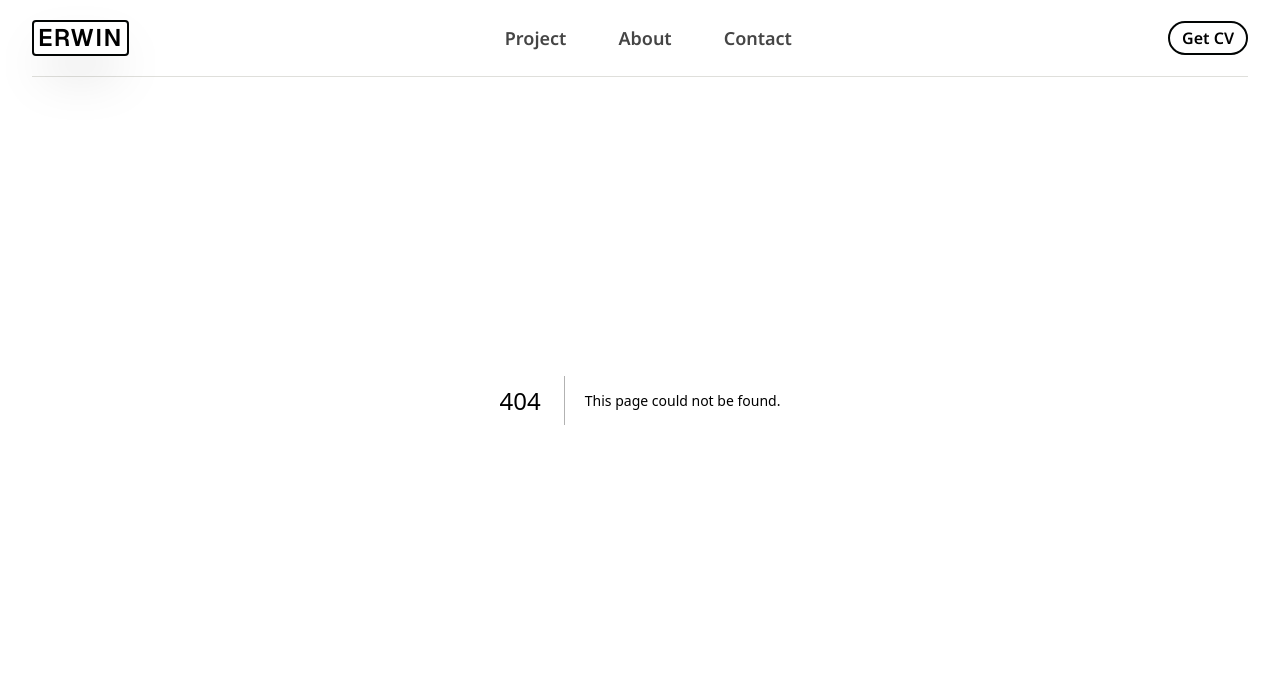
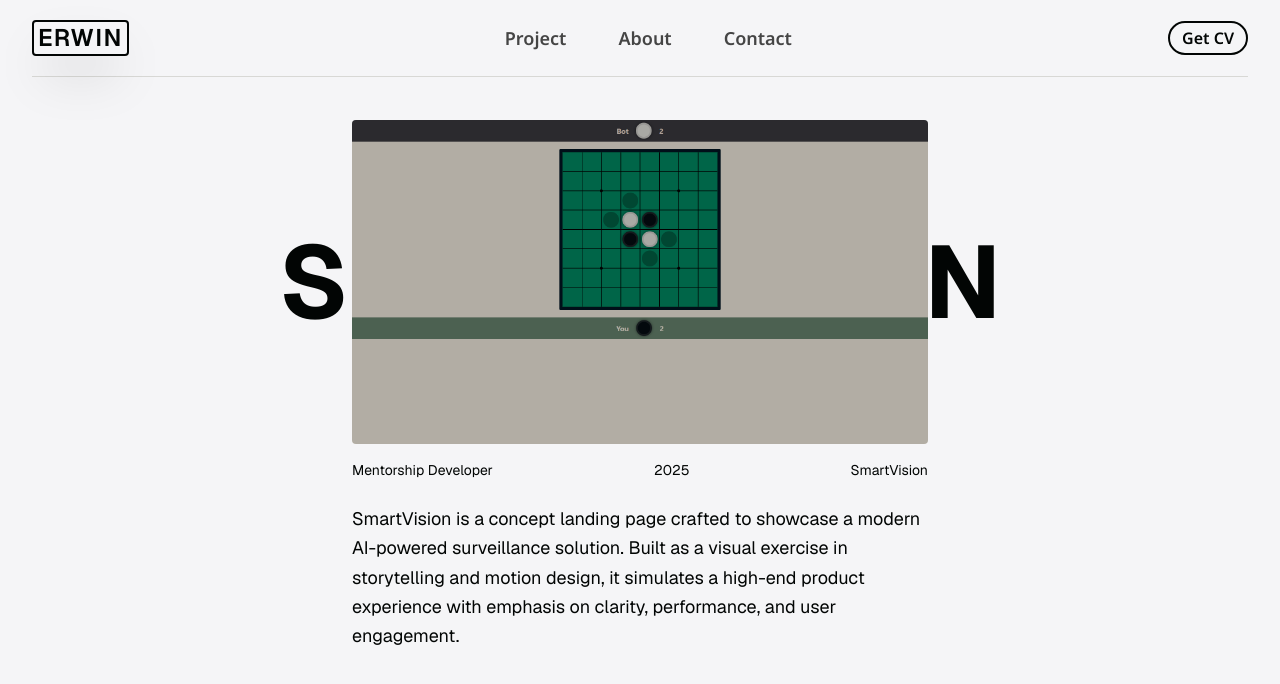
Before and after one commit to erwindggr/port, a Next.js app: page /basicpos in a window 1280 px wide. Before the commit this address had no page. Shown: the top 684 px of the page. Built offline with nearby package versions, Linux system fonts and the light colour scheme; a web font is replaced by a local one.

Commit message:
project detail

```diff
--- /dev/null
+++ b/src/app/basicpos/page.tsx
@@ -0,0 +1,45 @@
+import { detailedProjects } from "@/data/all";
+import Image from "next/image";
+
+export default function BasicPOS() {
+    const project = detailedProjects.find((p) => p.title === "SmartVision");
+
+    return (
+        <div className="w-full min-h-screen font-[family-name:var(--font-geist-sans)] px-6 sm:px-10">
+            {project ? (
+                <div className="max-w-xl mx-auto pt-30">
+                    {/* Title Overlay */}
+                    <div className="relative mb-4">
+                        <div className="aspect-[16/9] relative">
+                            <Image
+                                alt={project.title}
+                                src="/projects/othello-1.png"
+                                fill
+                                priority
+                                className="object-cover rounded-sm"
+                            />
+                            <div className="absolute inset-0 bg-black/30 rounded-sm" />
+                            <h1 className="absolute z-[-1] inset-0 flex justify-center items-center text-[clamp(2.5rem,8vw,9rem)] font-bold">
+                                {project.title.toUpperCase()}
+                            </h1>
+                        </div>
+                    </div>
+
+                    {/* Metadata (e.g. role, year, client) */}
+                    <div className="flex justify-between text-sm mb-6">
+                        <span>Mentorship Developer</span>
+                        <span>2025</span>
+                        <span>{project.title}</span>
+                    </div>
+
+                    {/* Description */}
+                    <p className="text-lg leading-relaxed ">
+                        {project.description}
+                    </p>
+                </div>
+            ) : (
+                <p className="text-gray-500">Project not found.</p>
+            )}
+        </div>
+    );
+}
--- a/src/components/portButton.tsx
+++ b/src/components/portButton.tsx
@@ -3,7 +3,7 @@
 import gsap from "gsap";
 import { useRef } from "react";
 
-export default function PortButton({ text }: { text: string }) {
+export default function PortButton({ text, href }: { text: string, href: string }) {
     const btnRef = useRef<HTMLAnchorElement>(null);
 
     const handleEnter = () => {
@@ -31,7 +31,7 @@ export default function PortButton({ text }: { text: string }) {
                 ref={btnRef}
                 onMouseEnter={handleEnter}
                 onMouseLeave={handleLeave}
-                href="#"
+                href={href}
                 className="px-5 py-3 sm:px-7 sm:py-4 dark:active:text-darkFooter rounded-full font-bold relative border-2 border-baseLight dark:border-baseDark dark:active:border-darkFooter transition-colors duration-200"
                 style={{ display: "inline-block" }}
             >
--- a/src/components/showcase.tsx
+++ b/src/components/showcase.tsx
@@ -97,8 +97,8 @@ export default function Showcase() {
     });
 
     return (
-        <div id="projects" className="w-full min-h-screen mt-40 sm:mt-45">
-            <div className="w-[90%] sm:w-[95%] mx-auto relative z-5 mb-0 ">
+        <div id="projects" className="w-full min-h-screen mt-40 sm:mt-50">
+            <div className="w-[90%] sm:w-[95%] mx-auto relative z-5 mb-0 sm:mb-[-20]">
                 <h2 className="latest-header text-[clamp(2.5rem,7vw,10rem)] font-bold font-[family-name:var(--font-noto-sans)]">Recent work &#x2198;</h2>
             </div>
 
@@ -136,7 +136,7 @@ export default function Showcase() {
                     </div>
 
                     <div className="flex justify-end lg:justify-start mt-10 sm:ml-15 mb-10">
-                        <PortButton text="Learn More" />
+                        <PortButton text="Learn More" href="/basicpos" />
                     </div>
                 </div>
             </div>
```
